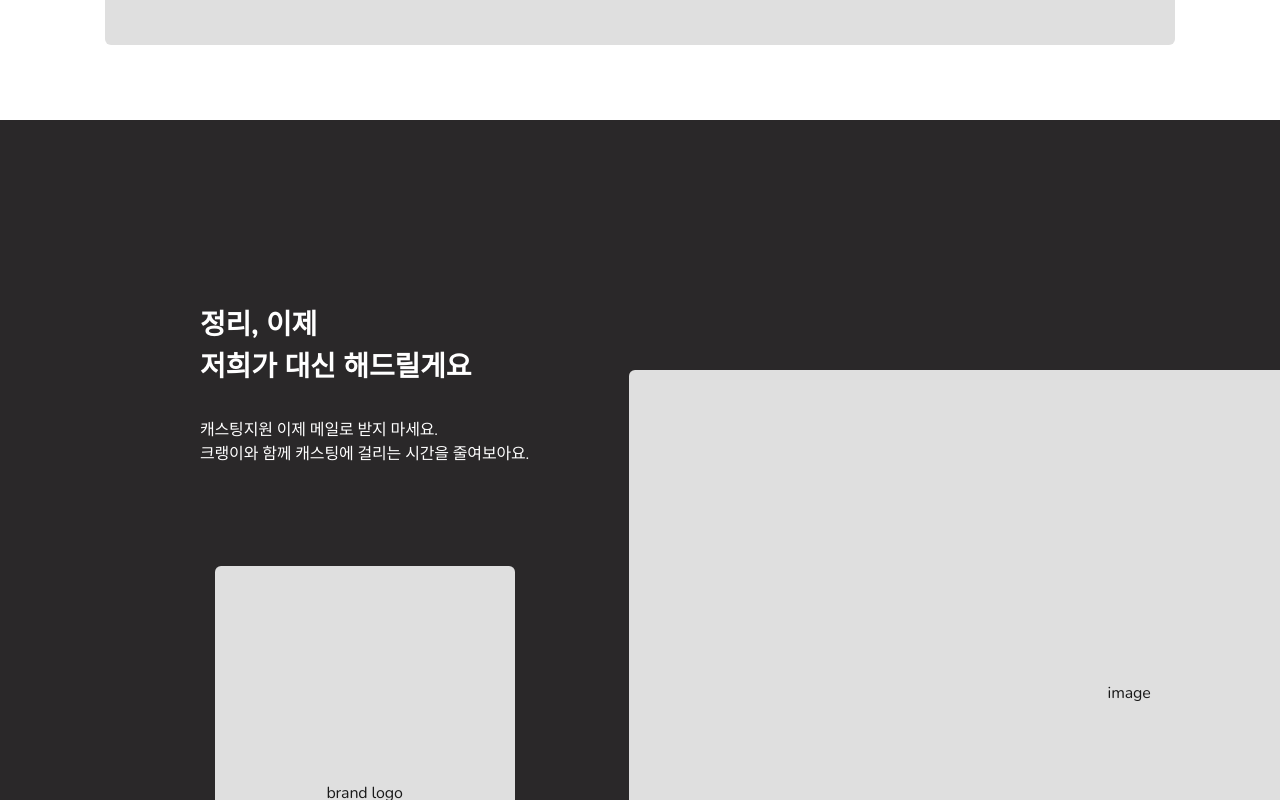
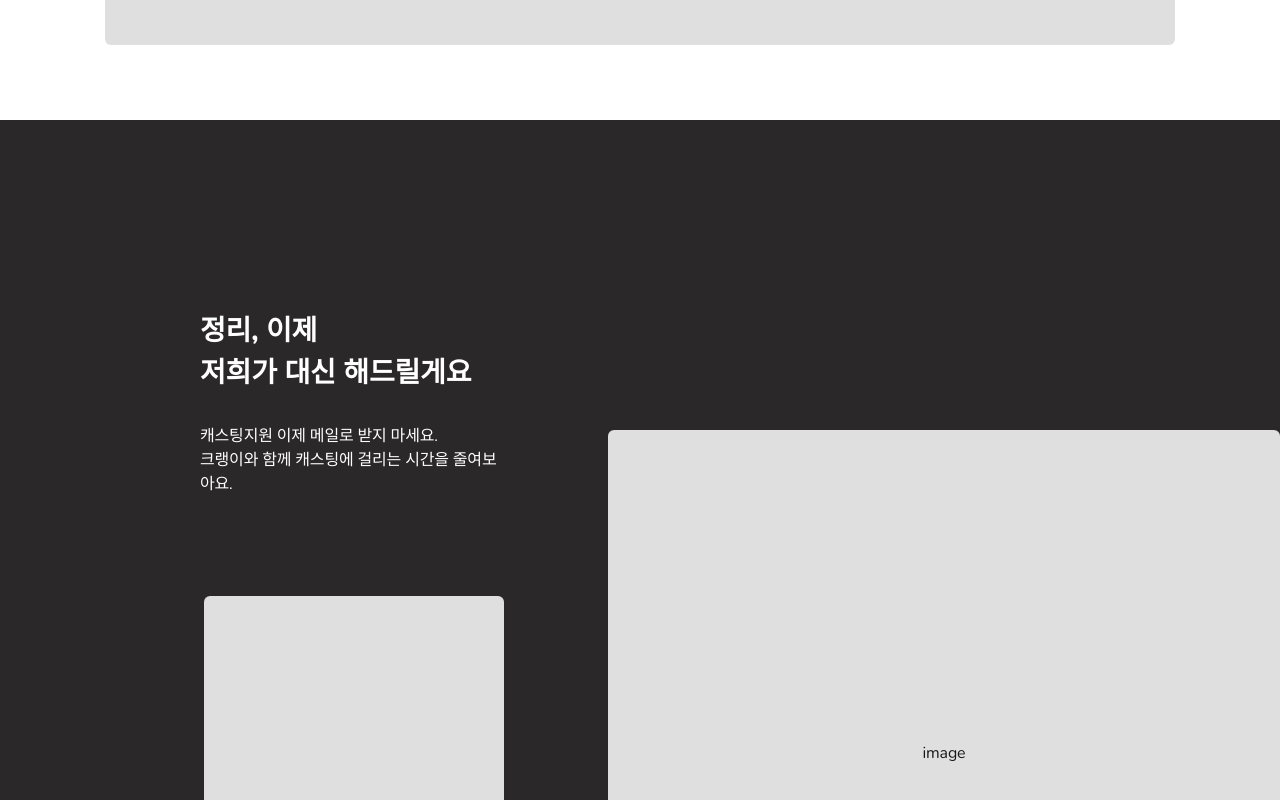
Before and after one commit to OasisWatts/crankie-landing-fe, a Next.js app: page / in a window 1280 px wide. Shown: the part 2040-2840 px from the top of the page. Built offline with nearby package versions, Linux system fonts and the light colour scheme.

Commit message:
solutions items-centered

```diff
--- a/components/solution.tsx
+++ b/components/solution.tsx
@@ -4,8 +4,8 @@ import Image from "next/image";
 export default function Solution({ data }: { data: {title1:string, title2:string, explanation1:string, explanation2 :string} }) {
 
     return (
-        <div className="bg-[#2A2829] w-[1920px] h-[1080px] py-[100px] flex flex-row">
-            <div className="flex-col flex items-center justify-center">
+        <div className="bg-[#2A2829] text-center inline-block w-full py-[160px] flex flex-row justify-center items-center">
+            <div className="flex flex-col items-center justify-center">
                 <div className="ml-[200px] text-left text-white">
                     <h1 className="text-2xl font-extrabold">{data.title1}</h1>
                     <h1 className="text-2xl font-extrabold">{data.title2}</h1>
@@ -16,7 +16,7 @@ export default function Solution({ data }: { data: {title1:string, title2:string
                     <p className="py-[215px]">brand logo</p>
                     </div>
             </div>
-            <div className="mt-[150px] ml-[100px] w-[1000px] h-[645px] rounded-md bg-gray-300 text-center flex items-center justify-center">
+            <div className="mt-[150px] ml-[100px] w-[700px] h-[645px] rounded-md bg-gray-300 text-center flex items-center justify-center">
                 <p className="py-[320px]">image</p>
             </div>
         </div>
```
